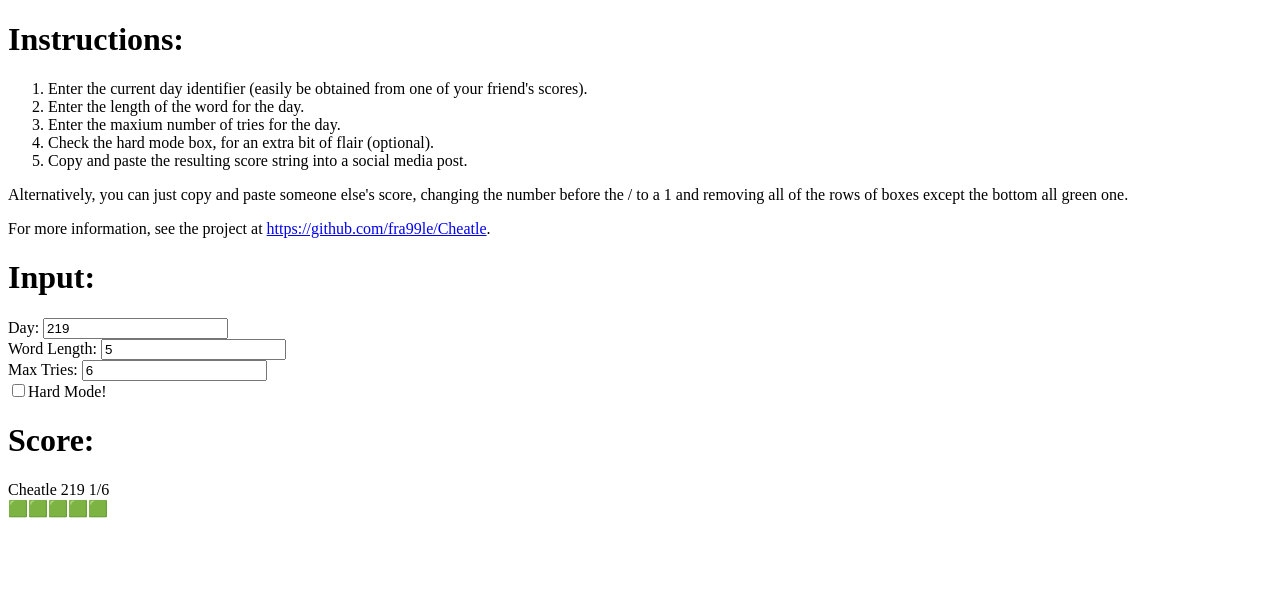
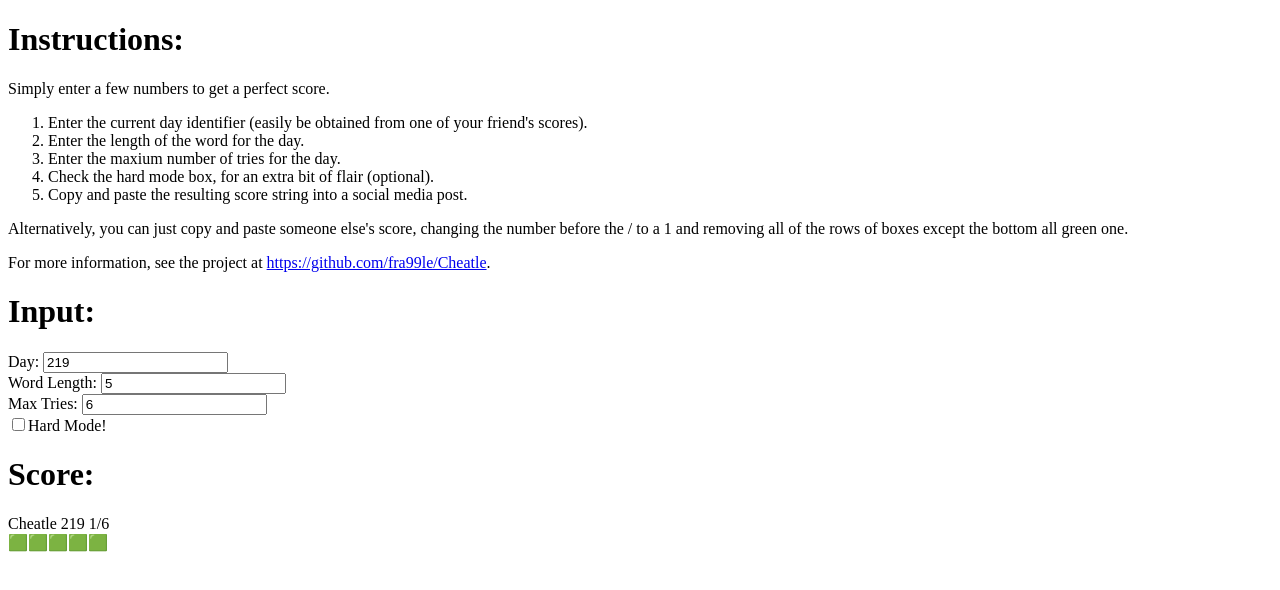
Before and after one commit to fra99le/Cheatle, a plain HTML site: page index.html in a window 1280 px wide. Drawn offline with Linux system fonts and the light colour scheme.

Commit message:
Added some text above the ordered list.

```diff
--- a/index.html
+++ b/index.html
@@ -14,6 +14,7 @@
 
 <h1 id="instructions">Instructions:</h1>
 <div>
+Simply enter a few numbers to get a perfect score.
 <ol>
 <li>Enter the current day identifier (easily be obtained from one of your friend's scores).
 <li>Enter the length of the word for the day.
```
